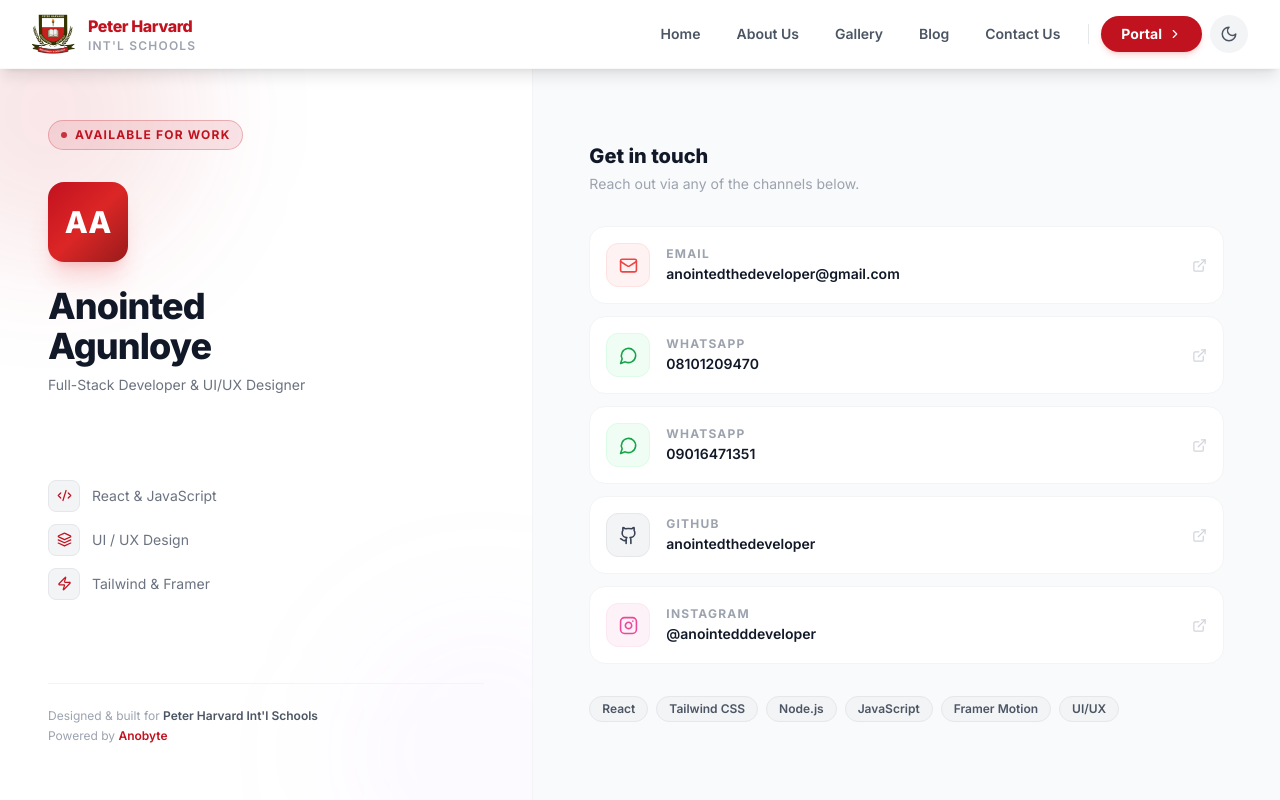
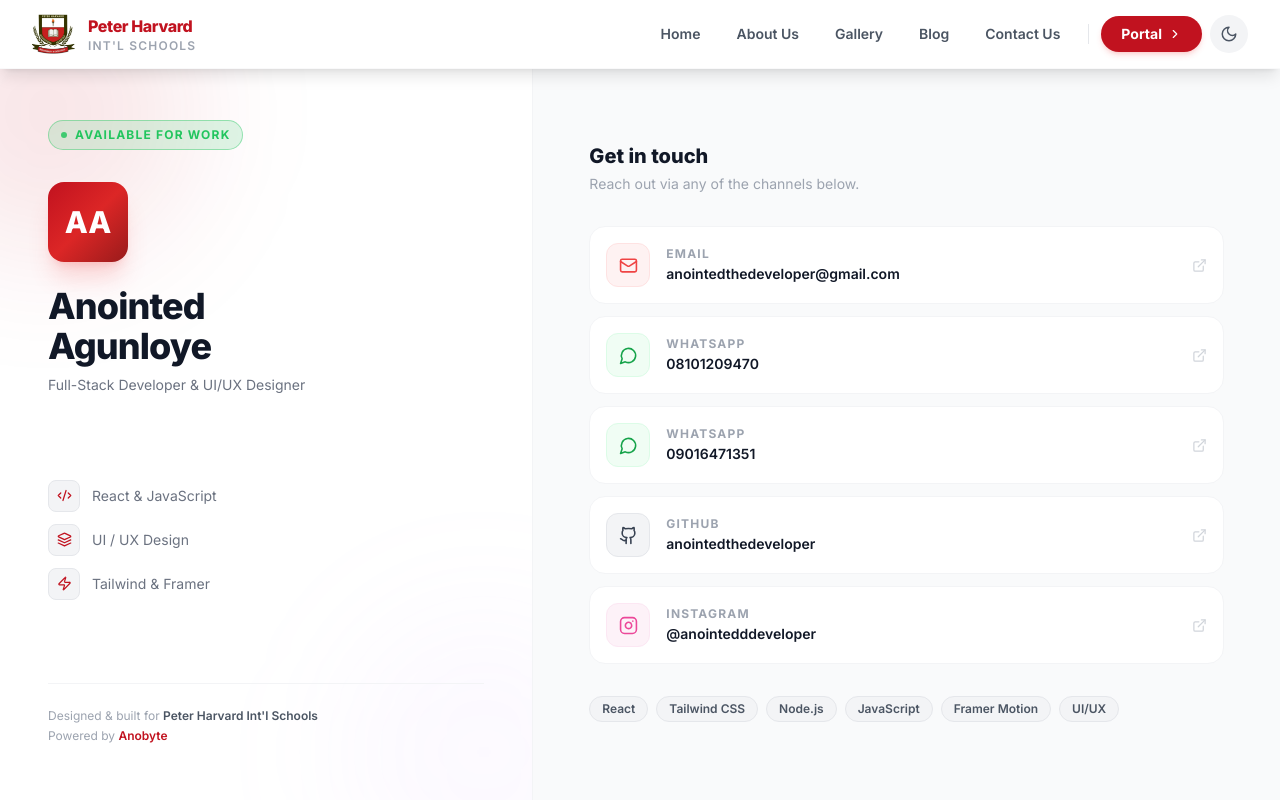
Before and after one commit to anointedthedeveloper/Peter-Harvard-International-Schools, a React (Vite) app: page /developer in a window 1280 px wide. Shown: the top 800 px of the page. Built offline with nearby package versions, Linux system fonts and the light colour scheme.

Commit message:
fix: available for work badge changed to bright green

```diff
--- a/src/pages/Developer.jsx
+++ b/src/pages/Developer.jsx
@@ -66,9 +66,9 @@ const Developer = () => (
           initial={{ opacity: 0, y: -12 }}
           animate={{ opacity: 1, y: 0 }}
           transition={{ duration: 0.4 }}
-          className="inline-flex items-center gap-2 bg-secondary/10 border border-secondary/25 text-secondary text-xs font-bold uppercase tracking-widest px-3 py-1.5 rounded-full mb-8"
+          className="inline-flex items-center gap-2 bg-green-500/15 border border-green-500/40 text-green-500 text-xs font-bold uppercase tracking-widest px-3 py-1.5 rounded-full mb-8"
         >
-          <span className="w-1.5 h-1.5 rounded-full bg-secondary animate-pulse" />
+          <span className="w-1.5 h-1.5 rounded-full bg-green-500 animate-pulse" />
           Available for work
         </motion.div>
 
```
